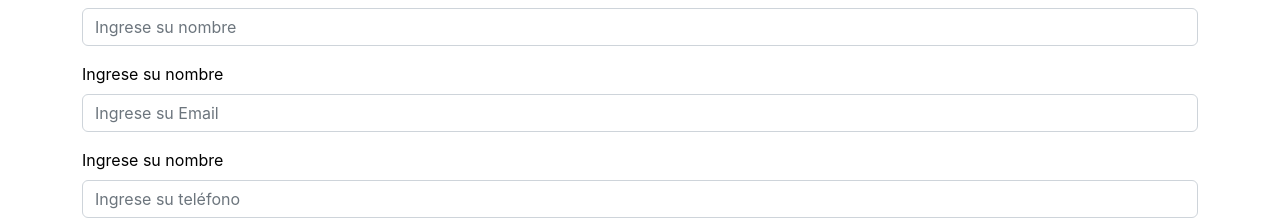
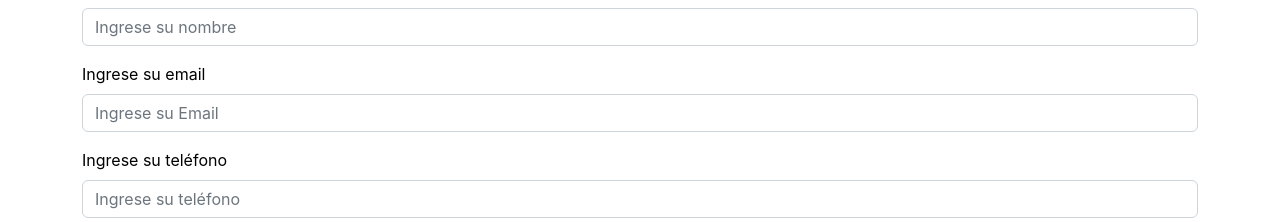
Before and after one commit to FacuFortunato/primera-entrega-react, a React (Create React App) app in the folder proyecto-react-athari/: page /checkout in a window 1280 px wide. Shown: the part 158-380 px from the top of the page. Built offline with nearby package versions, Linux system fonts and the light colour scheme.

Commit message:
modificacion final

```diff
--- a/proyecto-react-athari/src/components/Checkout.jsx
+++ b/proyecto-react-athari/src/components/Checkout.jsx
@@ -34,19 +34,19 @@ const Checkout = () => {
             <div className="row my-5">
                 <div className="col">
                 <form>
-                    <div class="mb-3">
-                        <label for="nombre" class="form-label">Ingrese su nombre</label>
-                        <input type="text" class="form-control" placeholder="Ingrese su nombre" onInput={(e) => {setNombre(e.target.value)}}/>
+                    <div className="mb-3">
+                        <label htmlFor="nombre" className="form-label">Ingrese su nombre</label>
+                        <input type="text" className="form-control" placeholder="Ingrese su nombre" onInput={(e) => {setNombre(e.target.value)}}/>
                     </div>
-                    <div class="mb-3">
-                        <label for="email" class="form-label">Ingrese su nombre</label>
-                        <input type="text" class="form-control" placeholder="Ingrese su Email" onInput={(e) => {setEmail(e.target.value)}}/>
+                    <div className="mb-3">
+                        <label htmlFor="email" className="form-label">Ingrese su email</label>
+                        <input type="text" className="form-control" placeholder="Ingrese su Email" onInput={(e) => {setEmail(e.target.value)}}/>
                     </div>
-                    <div class="mb-3">
-                        <label for="teléfono" class="form-label">Ingrese su nombre</label>
-                        <input type="text" class="form-control" placeholder="Ingrese su teléfono" onInput={(e) => {setTelefono(e.target.value)}}/>
+                    <div className="mb-3">
+                        <label htmlFor="teléfono" className="form-label">Ingrese su teléfono</label>
+                        <input type="text" className="form-control" placeholder="Ingrese su teléfono" onInput={(e) => {setTelefono(e.target.value)}}/>
                     </div>
-                    <button type="button" class="btn btn-primary" onClick={generarOrden}>Genere su orden</button>
+                    <button type="button" className="btn btn-primary" onClick={generarOrden}>Genere su orden</button>
                     </form>
                 </div>
             </div>
--- a/proyecto-react-athari/src/components/ItemDetail.jsx
+++ b/proyecto-react-athari/src/components/ItemDetail.jsx
@@ -4,18 +4,13 @@ import { CartContext } from "./context/CartContext";
 
 const ItemDetail = ({item}) => {
 
-    //const [stockItem, setStockItem] = useState (0);
+
     const {addItem} = useContext (CartContext)
 
     const onAdd = (quantity) =>{
         addItem(item, quantity)
     };
 
-    /*
-    const onAdd = (quantity) =>{
-        setStockItem (quantity)
-    };
-    */
 
     return(
 
@@ -24,7 +19,8 @@ const ItemDetail = ({item}) => {
                 <img src={item.img} alt={item.nombre} />
                 <h1>{item.nombre}</h1>
                 <p><b>${item.precio}</b></p>
-                <div> <ItemCount stock={10} onAdd={onAdd} /> </div>
+                <p>{item.descripcion}</p>
+                <div><ItemCount stock={10} onAdd={onAdd} /></div>
             </div>
         </div>
     )
--- a/proyecto-react-athari/src/components/ItemDetailContainer.jsx
+++ b/proyecto-react-athari/src/components/ItemDetailContainer.jsx
@@ -2,11 +2,13 @@ import React, { useEffect, useState } from "react";
 import { useParams } from "react-router-dom";
 import ItemDetail from "./ItemDetail";
 import { doc, getDoc, getFirestore } from "firebase/firestore";
+import Loading from "./Loading";
 
 const ItemDetailContainer = () =>{
 
 
     const [items, setItems] = useState([]);
+    const [loading, setLoading] = useState (true);
     const {id} = useParams ();
 
 
@@ -17,6 +19,7 @@ const ItemDetailContainer = () =>{
         getDoc(documento).then((productos) => {
             if (productos.exists ()){
                 setItems({id:productos.id, ...productos.data()});
+                setLoading (false);
             } else {
                 console.log("Error ! No se encontró el Documento !");
             }
@@ -27,7 +30,7 @@ const ItemDetailContainer = () =>{
 
     return (
         <div>
-            <ItemDetail item={items} />
+           {loading ? <Loading /> : <ItemDetail item={items} />}
         </div>
     )
 }
--- a/proyecto-react-athari/src/components/ItemListContainer.jsx
+++ b/proyecto-react-athari/src/components/ItemListContainer.jsx
@@ -2,12 +2,14 @@ import React, { useEffect, useState } from "react";
 import { useParams } from "react-router-dom";
 import { collection, getFirestore, getDocs, query, where } from "firebase/firestore";
 import ItemList from "./ItemList";
-// import arrayProductos from "../json/arrayProductos.json"
+import Loading from "./Loading";
+
 
 
 const ItemListContainer = () => {
 
     const [items, setItems] = useState([]);
+    const [loading, setLoading] = useState (true);
     const {id} = useParams ();
 
 
@@ -19,6 +21,7 @@ const ItemListContainer = () => {
 
         getDocs(q).then((productos)=> {
             setItems(productos.docs.map((doc) => ({id:doc.id, ...doc.data()})));
+            setLoading (false);
         })
 
 
@@ -29,7 +32,7 @@ const ItemListContainer = () => {
 
         <div className="container">
             <div className="row">
-                <ItemList items={items} />
+               {loading ? <Loading /> : <ItemList items={items} />}
             </div>
         </div>
     )
--- /dev/null
+++ b/proyecto-react-athari/src/components/Loading.jsx
@@ -0,0 +1,14 @@
+import React from "react";
+
+const Loading = () =>{
+
+    return(
+        <div className="text-center">
+            <div className="spinner-border" role="status">
+                <span className="visually-hidden">Loading...</span>
+            </div>
+        </div>
+    )
+}
+
+export default Loading;
```
Also changed, not shown: proyecto-react-athari/src/App.jsx (+1 -14 lines), proyecto-react-athari/firebase.json (added), 1 other file (tests, documents, lock files or other folders).
